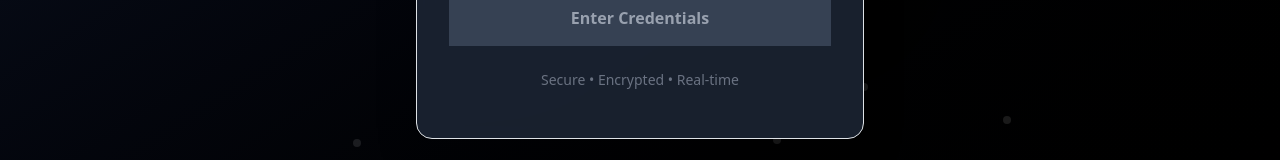
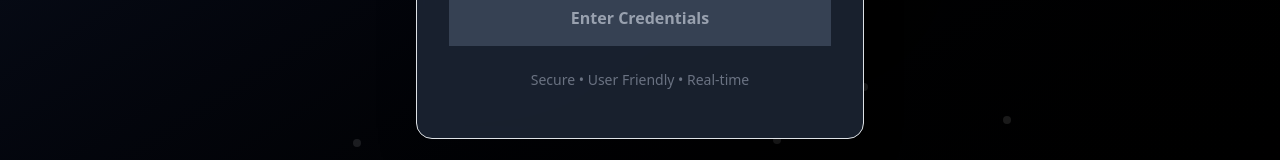
Before and after one commit to Suriya3621/Chat-app, a React (Create React App) app in the folder frontend/: page / in a window 1280 px wide. Shown: the part 500-660 px from the top of the page. Built offline with nearby package versions, Linux system fonts and the light colour scheme.

Commit message:
Update Login.jsx

```diff
--- a/frontend/src/Login.jsx
+++ b/frontend/src/Login.jsx
@@ -86,7 +86,7 @@ const Login = () => {
           {/* Footer */}
           <div className="mt-6 text-center">
             <p className="text-gray-500 text-sm">
-              Secure • Encrypted • Real-time
+              Secure • User Friendly • Real-time
             </p>
           </div>
         </div>
```
